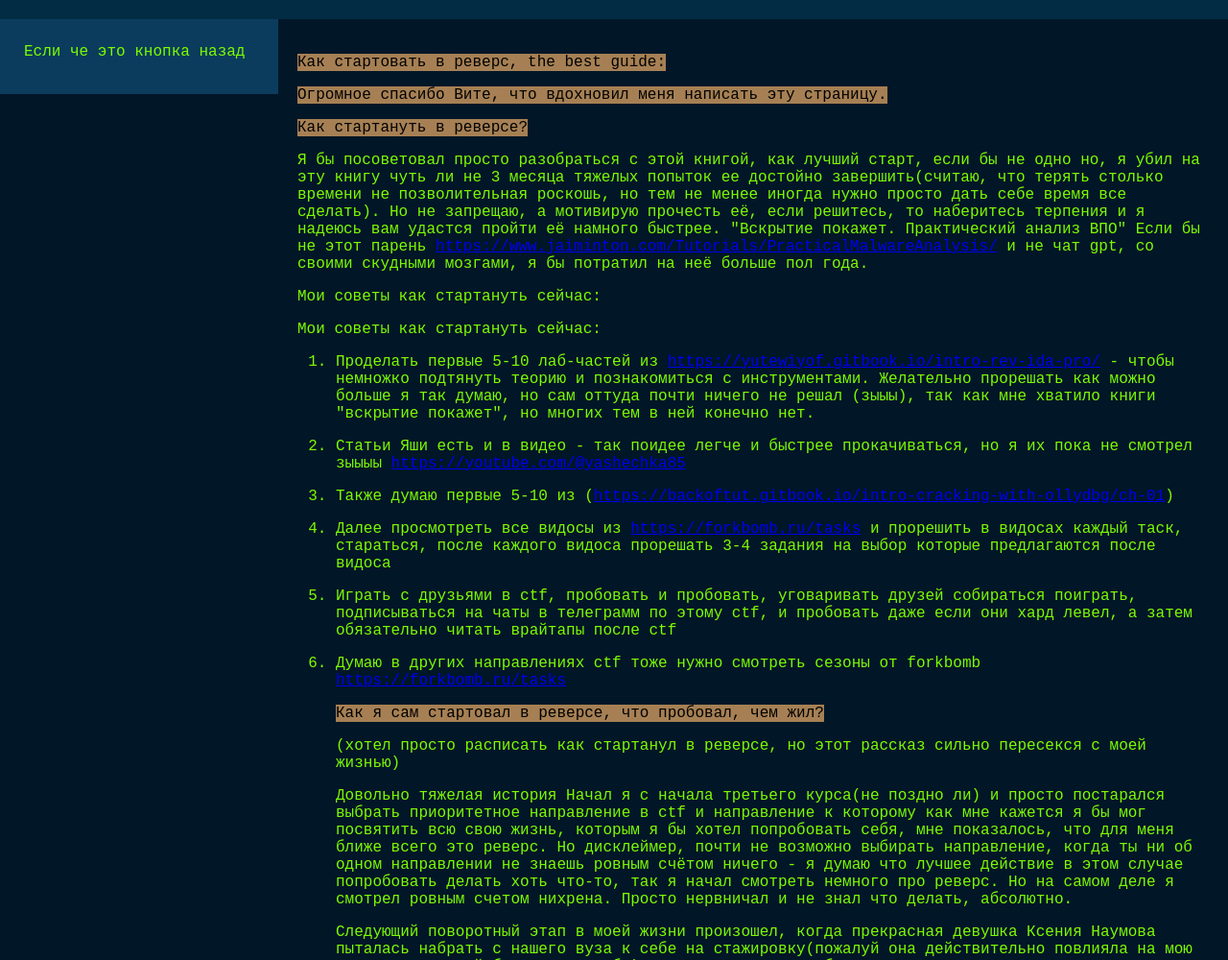
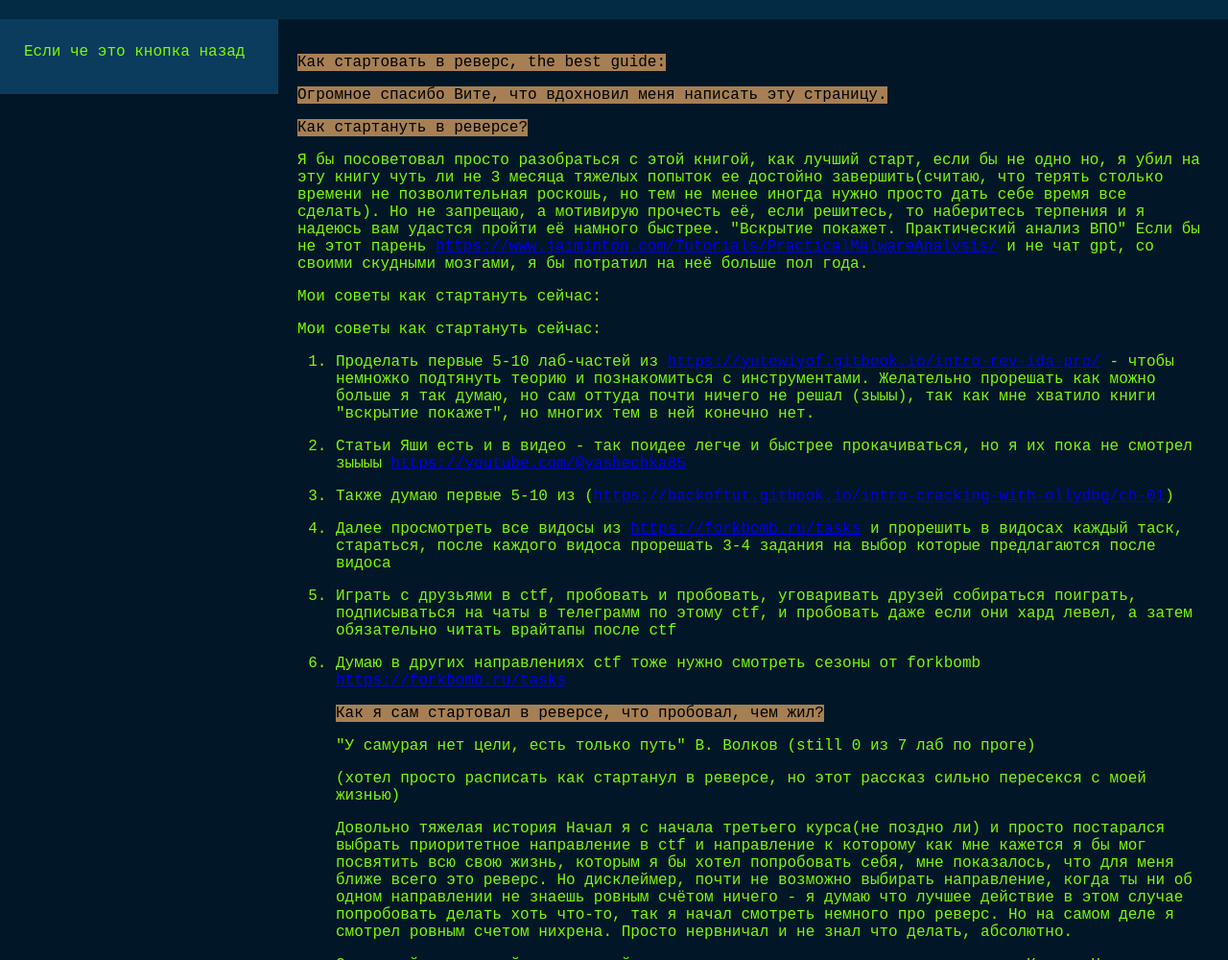
Before and after one commit to adhikara13/Our_site_Burger_CTF, a plain HTML site: page pages/how_to_start_in_reverse.html in a window 1280 px wide. Shown: the part 100-1100 px from the top of the page at 96% size. Drawn offline with Linux system fonts and the light colour scheme.

Commit message:
how to start in reverse part 5

```diff
--- a/pages/how_to_start_in_reverse.html
+++ b/pages/how_to_start_in_reverse.html
@@ -72,6 +72,7 @@
                         href="https://forkbomb.ru/tasks">https://forkbomb.ru/tasks</a></p>
             </li>
             <p><mark style="background: #FFB86CA6;">Как я сам стартовал в реверсе, что пробовал, чем жил?</mark> </p>
+            <p>"У самурая нет цели, есть только путь" В. Волков (still 0 из 7 лаб по проге)</p>
             <p>(хотел просто расписать как стартанул в реверсе, но этот рассказ сильно пересекся с моей жизнью) </p>
             <p>Довольно тяжелая история
                 Начал я с начала третьего курса(не поздно ли) и просто постарался выбрать приоритетное направление в ctf
```
